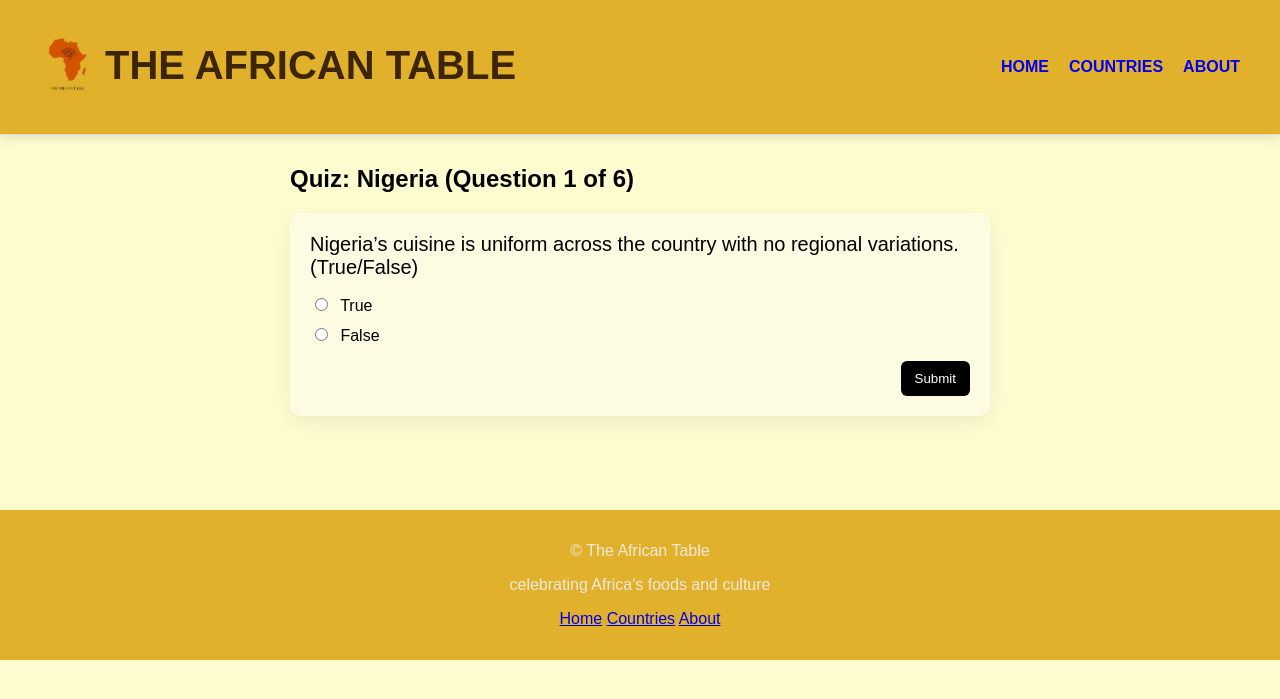
After one commit to Poguns17/TheAfricanTable, a Flask app: page /country/nigeria/quiz in a window 1280 px wide. The commit adds this page. Shown: the top 699 px of the page. Run offline with Flask 3, Linux system fonts and the light colour scheme.

Commit message:
dish randomiser and quiz on country page.

```diff
--- a/app.py
+++ b/app.py
@@ -1,7 +1,9 @@
-from flask import Flask, render_template, url_for, redirect
+from flask import Flask, render_template, url_for, redirect, request, flash, session
 from data import country_data
 import random
 app = Flask(__name__)
+
+app.secret_key = "table"
 
 
 @app.route("/")
@@ -26,10 +28,35 @@ def country_page(country):
     if not country_info:
         return "Country not found", 404
 
-    description = country_info["description"]
-    recipes = country_info["recipes"]
+    description = country_info.get("description", "")
+    recipes_by_category = country_info.get("recipes", {})
 
-    return render_template("country.html", country=country, data=country_info, description=description, recipes=recipes)
+    return render_template(
+        "country.html",
+        country=country,
+        description=description,
+        data=country_info,
+        recipes=recipes_by_category,
+        recipes_by_category=recipes_by_category
+    )
+
+
+@app.route("/country/<country>/random")
+def random_recipe_from_country(country):
+    country_info = country_data.get(country.lower())
+    if not country_info:
+        return "Country not found", 404
+
+    # Flatten all recipe categories into one list
+    all_recipes = []
+    for category, recipe_list in country_info["recipes"].items():
+        all_recipes.extend(recipe_list)
+
+    # Randomly pick one recipe
+    chosen_recipe = random.choice(all_recipes)
+
+    # Redirect to recipe page
+    return redirect(url_for("recipe_page", country=country, recipe_name=chosen_recipe["name"]))
 
 
 @app.route("/country/<country>/recipe/<recipe_name>")
@@ -38,10 +65,101 @@ def recipe_page(country, recipe_name):
     if not country_info:
         return "Country not found", 404
 
+    recipes_by_category = country_info.get("recipes", {})
+
+    # Search for recipe in country's categories
     for category, recipe_list in country_info["recipes"].items():
         for recipe in recipe_list:
-            if recipe["name"].lower() == recipe_name.lower():
-                return render_template(
-                    "recipes.html", country=country, recipe=recipe, category=category)
+            if recipe["name"].lower().replace(" ", "-") == recipe_name.lower().replace(" ", "-"):
+                return render_template("recipes.html", recipe=recipe, country=country)
 
     return "Recipe not found", 404
+
+
+# helper to make a shallow serializable question list
+def prepare_quiz_questions(country_key):
+    country_info = country_data.get(country_key)
+    if not country_info:
+        return None
+    # create list of question dicts
+    questions = []
+    for q in country_info.get("quiz", []):
+        questions.append(q.copy())
+    random.shuffle(questions)
+    return questions
+
+
+@app.route("/country/<country>/quiz", methods=["GET", "POST"])
+def country_quiz(country):
+    key = country.lower()
+    country_info = country_data.get(key)
+    if not country_info:
+        return "Country not found", 404
+
+    session_key = f"quiz_{key}_state"
+
+    # On first GET or if session doesn't have quiz state, initialize
+    if session_key not in session or request.method == "GET" and 'restart' in request.args:
+        questions = prepare_quiz_questions(key)
+        if questions is None:
+            return "No quiz found for this country", 404
+        # store: index, questions, user_answers list
+        session[session_key] = {
+            "index": 0,
+            "questions": questions,
+            "answers": []
+        }
+
+    state = session.get(session_key)
+
+    # POST: user submitted an answer to current question
+    if request.method == "POST":
+        # fetch submitted answer (for mcq: 'choice', for tf: 'tf_choice')
+        current_index = state["index"]
+        q = state["questions"][current_index]
+        user_answer = request.form.get("answer", None)
+        # normalize boolean answers for tf
+        if q["type"] == "tf":
+            # user will submit "True" or "False"
+            user_answer = True if user_answer == "True" else False
+        # record answer
+        state["answers"].append({
+            "question": q["question"],
+            "correct": q["answer"],
+            "given": user_answer,
+            "type": q["type"]
+        })
+        # advance
+        state["index"] = current_index + 1
+        session[session_key] = state  # save back
+
+    # Get updated state
+    state = session.get(session_key)
+    idx = state["index"]
+    total = len(state["questions"])
+
+    # If finished: compute score and show results
+    if idx >= total:
+        answers = state["answers"]
+        score = 0
+        for a in answers:
+            # normalize correct/given for comparison
+            correct = a["correct"]
+            given = a["given"]
+            if isinstance(correct, bool):
+                if given is True or given is False:
+                    if given == correct:
+                        score += 1
+            else:
+                # string compare (case-insensitive)
+                if isinstance(given, str) and given.strip().lower() == str(correct).strip().lower():
+                    score += 1
+        # save results when db is implemented
+        # Clear session state for this quiz
+        session.pop(session_key, None)
+        return render_template("quiz-result.html", country=country, total=total, score=score, answers=answers)
+
+    # Not finished: show current question
+    current_q = state["questions"][idx]
+    qnum = idx + 1
+    return render_template("quiz.html", country=country, question=current_q, qnum=qnum, total=total)
--- a/static/css/style.css
+++ b/static/css/style.css
@@ -118,10 +118,10 @@ main {
 
 
 
-/* HOME PAGE */
+/* ----------------------HOME PAGE---------------------------------- */
 .home-container {
     width: 90%;
-    max-width: 1200px;
+    max-width: 1300px;
     margin: 0 auto;
     padding: 40px 0;
 }
@@ -139,7 +139,7 @@ main {
 }
 
 .welcome-text h1 {
-    font-size: 3rem;
+    font-size: 2.5rem;
     margin-bottom: 20px;
 }
 
@@ -229,7 +229,7 @@ main {
 
 
 
-/* COUNTRIES PAGE */
+/* -----------------COUNTRIES PAGE------------------------ */
 
 .container {
     width: 90%;
@@ -267,37 +267,16 @@ h1 {
     transition: transform 0.2s, box-shadow 0.2s;
     width: 100%;  /* full width of container */
 }
-.nigeria-card {
-    background-color: #008751;
-}
-.ghana-card {
-    background-color: #FFD700;
-}
-.senegal-card {
-    background-color: #006233;
-}
-.kenya-card {
-    background-color: #FF4B3E;
-}
-.ethiopia-card {
-    background-color: #0D662E;
-}
-.morocco-card {
-    background-color: #C1272D;
-}
-.egypt-card {
-    background-color: #F7941D;
-}
-.south_africa-card {
-    background-color: #007749;
-}
-.cameroon-card {
-    background-color: #007A5E;
-}
-.zimbabwe-card {
-    background-color: #007236;
-}
-
+.nigeria-card { background-color: #008751;}
+.ghana-card {background-color: #FFD700;}
+.senegal-card {background-color: #006233;}
+.kenya-card {background-color: #FF4B3E;}
+.ethiopia-card {background-color: #0D662E;}
+.morocco-card {background-color: #C1272D;}
+.egypt-card {background-color: #F7941D;}
+.south_africa-card {background-color: #007749;}
+.cameroon-card {background-color: #007A5E;}
+.zimbabwe-card {background-color: #007236;}
 
 .country-card:hover {
     transform: translateY(-5px);
@@ -311,7 +290,7 @@ h1 {
 
 
 
-/* COUNTRY PAGE */
+/* -------------COUNTRY PAGE----------------------- */
 
 .country-container{
     width: 95%;
@@ -396,13 +375,268 @@ h1 {
     margin: 0;
 }
 
+/* -----------------recipe randomiser------------- */
+.random-text{
+    margin-top: 50px;
+}
+
+.random-btn {
+    display: inline-block;
+    margin-top: 10px;
+    margin-bottom: 25px;
+    padding: 12px 25px;
+    background-color: #C1272D;
+    color: #F5F5DC;
+    text-decoration: none;
+    border-radius: 50px;
+    font-weight: bold;
+    font-size: 1.1rem;
+    transition: background-color 0.2s, transform 0.2s;
+}
+
+.random-btn:hover {
+    background-color: #A01F24;
+    transform: translateY(-2px);
+}
+.random-result {
+    padding: 20px;
+    background: #fff7e0;
+    border-left: 5px solid #C1272D;
+    border-radius: 10px;
+    margin-top: 20px;
+}
+
+.random-result h3 {
+    margin-bottom: 10px;
+    font-size: 1.3rem;
+}
+
+.recipe-link {
+    text-decoration: none;
+    font-weight: bold;
+    color: #C1272D;
+}
+
+/* ------------------country quiz---------------- */
+.quiz-section {
+    margin-top: 40px;
+    padding: 20px;
+    background: #f9f9f9;
+    border-radius: 12px;
+    text-align: center;
+}
+
+.quiz-btn {
+    display: inline-block;
+    margin-top: 15px;
+    padding: 12px 18px;
+    background: #008751;
+    background-color: black;
+    color: white;
+    border-radius: 8px;
+    font-weight: 600;
+    text-decoration: none;
+    transition: 0.2s ease;
+}
+
+.quiz-btn:hover {
+    opacity: 0.9;
+}
+
+.quiz-container {
+    max-width:700px;
+    margin:30px auto;
+    padding:0 16px;
+}
+
+.question-card {
+    background:#fff;
+    padding:20px;
+    border-radius:10px;
+    box-shadow:0 6px 20px rgba(0,0,0,0.08);
+ }
+.question-text {
+    font-size:1.25rem; margin-bottom:16px;
+}
+
+.answers {
+    display:flex;
+    flex-direction:column;
+    gap:10px; margin-bottom:16px;
+}
+
+.option input {
+ margin-right:8px;
+}
+.card-actions {
+    text-align:right;
+}
+
+.btn {
+    background: black;
+    color: #fff;
+    padding: 10px 14px;
+    border: none;
+    border-radius: 6px;
+    cursor:pointer;
+}
+.btn:hover {
+    opacity:0.95;
+}
+
+.results.container {
+    max-width:800px;
+    margin:30px auto;
+}
+
+/*  ------------Quiz Results Layout--------------  */
+
+.results-container {
+    max-width: 900px;
+    margin: 40px auto;
+    padding: 20px;
+    border-radius: 30px;
+    align-items: center;
+}
+
+.results-title {
+    font-size: 2.2rem;
+    margin-bottom: 20px;
+    text-align: center;
+    font-weight: 700;
+}
+
+/* -------------Score Section---------------  */
+
+.score-box {
+    background: #fff;
+    padding: 12px;
+    border-radius: 30px;
+    box-shadow: 0 4px 12px rgba(0,0,0,0.08);
+    text-align: center;
+    margin-bottom: 40px;
+    max-width: 400px;
+    align-items: center;
+    display: block;
+    margin-left: 240px
+}
+
+.score-number {
+    font-size: 3rem;
+    font-weight: 800;
+    color: #008751;
+    margin-bottom: 10px;
+}
+
+.score-message {
+    font-size: 1.2rem;
+    color: #white;
+}
+
+/* Answers List */
+.answers-title {
+    font-size: 1.6rem;
+    margin-bottom: 15px;
+}
+.answers-list {
+    display: flex;
+    flex-direction: column;
+    gap: 15px;
+}
+.answer-card {
+    background: #ffffff;
+    padding: 20px;
+    border-radius: 10px;
+    border-left: 6px solid;
+    box-shadow: 0 3px 10px rgba(0,0,0,0.05);
+}
+.answer-card.correct {
+    border-color: #2ecc71; /* green */
+}
+.answer-card.wrong {
+    border-color: #e74c3c; /* red */
+}
+.answer-card .question {
+    font-weight: 700;
+    margin-bottom: 8px;
+}
+.answer-card .user-answer {
+    font-weight: 600;
+    color: #555;
+    margin-bottom: 5px;
+}
+.answer-card .correct-answer {
+    color: #333;
+    font-size: 0.95rem;
+}
+.back-button {
+    display: inline-block;
+    margin-top: 30px;
+    background: black;
+    color: white;
+    padding: 12px 25px;
+    border-radius: 8px;
+    text-decoration: none;
+    font-weight: 600;
+    transition: 0.2s;
+}
+.back-button:hover {
+    background: #00653e;
+}
+
+/* -----------country quiz colours----------*/
+.nigeria-section { background-color: #008751;}
+.nigeria-qcard { background-color: #FDFBE1;}
+.nigeria-results { background-color: #C04000;}
+
+.ghana-section { background-color: #FFD700;}
+.ghana-qcard { background-color: #FFBF00;}
+.ghana-results { background-color: #FAF3E0;}
+
+.senegal-section { background-color: #006233;}
+.senegal-qcard { background-color: #C1121F;}
+.senegal-results { background-color: #EFCB68;}
+
+.kenya-section { background-color: #FF4B3E;}
+.kenya-qcard { background-color: #FDFBE1;}
+.kenya-results { background-color: #E4C590;}
+
+.ethiopia-section { background-color: #0D662E;}
+.ethiopia-qcard { background-color: #A31621;}
+.ethiopia-results { background-color: #5C4033;}
+
+.morocco-section { background-color: #C1272D;}
+.morocco-qcard { background-color: #468FAF;}
+.morocco-results { background-color: #6A994E;}
+
+.egypt-section { background-color: #F7941D;}
+.egypt-qcard { background-color: #E1B12C;}
+.egypt-results { background-color: #FAF3E0;}
+
+.south_africa-section { background-color: #007749;}
+.south_africa-qcard { background-color: #007A4D;}
+.south_africa-results { background-color: #F4F4F4;}
+
+.cameroon-section { background-color: #007A5E;}
+.cameroon-qcard { background-color: #5C4033;}
+.cameroon-results { background-color: #F4A300;}
+
+.zimbabwe-section { background-color: #007236;}
+.zimbabwe-qcard { background-color: #FFD700;}
+.zimbabwe-results { background-color: #A23B1C;}
+
+
+
+
+
+
 
 
 
 
 /* RECIPE PAGE */
 .recipe-container {
-    width: 90%;
+    width: 70%;
     max-width: 900px;
     margin: 50px auto;
     padding: 30px;
--- /dev/null
+++ b/templates/quiz.html
@@ -0,0 +1,48 @@
+<!DOCTYPE html>
+<html lang="en">
+<head>
+    <meta charset="UTF-8">
+    <title>{{ country.title() }} - Quiz</title>
+</head>
+<body>
+{% extends "base.html" %}
+{% block content %}
+
+<div class="quiz-container">
+    <h2>Quiz: {{ country|title }} (Question {{ qnum }} of {{ total }})</h2>
+
+    <form method="POST" id="quiz-form">
+        <div class="card question-card {{ country }}-qcard">
+            <div class="question-text">
+                {{ question.question }}
+            </div>
+
+            <div class="answers">
+                {% if question.type == "mcq" %}
+                    {% for opt in question.options %}
+                        <label class="option">
+                            <input type="radio" name="answer" value="{{ opt }}" required> {{ opt }}
+                        </label>
+                    {% endfor %}
+                {% elif question.type == "tf" %}
+                    <label class="option">
+                        <input type="radio" name="answer" value="True" required> True
+                    </label>
+                    <label class="option">
+                        <input type="radio" name="answer" value="False" required> False
+                    </label>
+                {% endif %}
+            </div>
+
+            <div class="card-actions">
+                <button type="submit" class="btn">Submit</button>
+            </div>
+        </div>
+    </form>
+</div>
+
+
+{% endblock %}
+
+</body>
+</html>
```
Also changed, not shown: data.py (+102 -23 lines), templates/country.html (+11 -4 lines), templates/quiz-result.html (added, +39 -0 lines).
